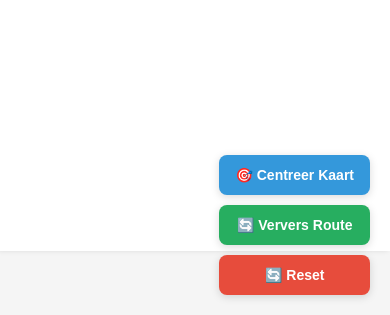
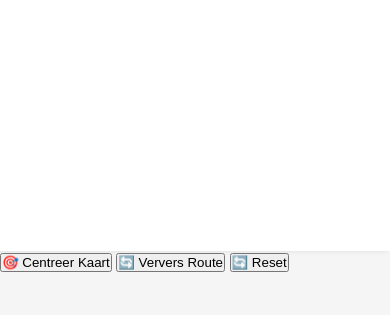
Before and after one commit to 311ecode/mzperx, a plain HTML site: page index.html in a window 390 px wide. Shown: the part 529-844 px from the top of the page. Drawn offline with nearby package versions, Linux system fonts and the light colour scheme; no server answers.

Commit message:
Refactor UI controls and add mobile hamburger menu
Remove fixed position control buttons from styles.css to improve
mobile responsiveness and reduce visual clutter. Replace with compact
hamburger menu implementation in tracker.js that provides better
accessibility on smaller screens.

- Eliminate static control panel that overlapped map content
- Implement toggleable hamburger menu with proper event handling
- Add click-outside detection for intuitive menu dismissal
- Maintain all existing functionality in more accessible format
- Improve mobile layout by removing fixed positioning constraints

The changes enhance user experience on mobile devices while preserving
desktop functionality through a cleaner, more modern interface pattern.

```diff
--- a/styles.css
+++ b/styles.css
@@ -146,53 +146,6 @@ body {
     margin-top: 2px;
 }
 
-.controls {
-    position: fixed;
-    bottom: 20px;
-    right: 370px;
-    z-index: 1000;
-    display: flex;
-    flex-direction: column;
-    gap: 10px;
-}
-
-.btn {
-    background: white;
-    border: none;
-    padding: 12px 16px;
-    border-radius: 8px;
-    box-shadow: 0 2px 8px rgba(0,0,0,0.15);
-    cursor: pointer;
-    font-size: 14px;
-    font-weight: 600;
-    transition: all 0.2s;
-}
-
-.btn:hover {
-    transform: translateY(-2px);
-    box-shadow: 0 4px 12px rgba(0,0,0,0.2);
-}
-
-.btn-primary {
-    background: #3498db;
-    color: white;
-}
-
-.btn-danger {
-    background: #e74c3c;
-    color: white;
-}
-
-.btn-success {
-    background: #27ae60;
-    color: white;
-}
-
-.btn-secondary {
-    background: #95a5a6;
-    color: white;
-}
-
 .leaflet-popup-content {
     font-size: 13px;
 }
@@ -242,10 +195,10 @@ body {
     box-shadow: 0 4px 12px rgba(0,0,0,0.3);
     z-index: 2000;
     max-width: 90%;
-    animation: slideUp 0.3s ease;
+    animation: slideUpPrompt 0.3s ease;
 }
 
-@keyframes slideUp {
+@keyframes slideUpPrompt {
     from {
         transform: translateX(-50%) translateY(100px);
         opacity: 0;
@@ -283,9 +236,6 @@ body {
         width: 100%;
         height: 50%;
     }
-    .controls {
-        right: 20px;
-    }
     .install-prompt {
         bottom: 20px;
         max-width: calc(100% - 40px);
--- a/tracker.js
+++ b/tracker.js
@@ -828,6 +828,28 @@ async function loadProgress() {
     }
 }
 
+// Toggle hamburger menu
+function toggleMenu() {
+    const menu = document.getElementById('controlsMenu');
+    menu.classList.toggle('show');
+}
+
+// Close menu
+function closeMenu() {
+    const menu = document.getElementById('controlsMenu');
+    menu.classList.remove('show');
+}
+
+// Close menu when clicking outside
+document.addEventListener('click', (event) => {
+    const menu = document.getElementById('controlsMenu');
+    const hamburger = document.querySelector('.hamburger-btn');
+
+    if (menu && hamburger && !menu.contains(event.target) && !hamburger.contains(event.target)) {
+        menu.classList.remove('show');
+    }
+});
+
 // Initialize - Initialize DB first, then load route data, then initialize map
 initDB().then(() => {
     console.log('IndexedDB initialized');
```
